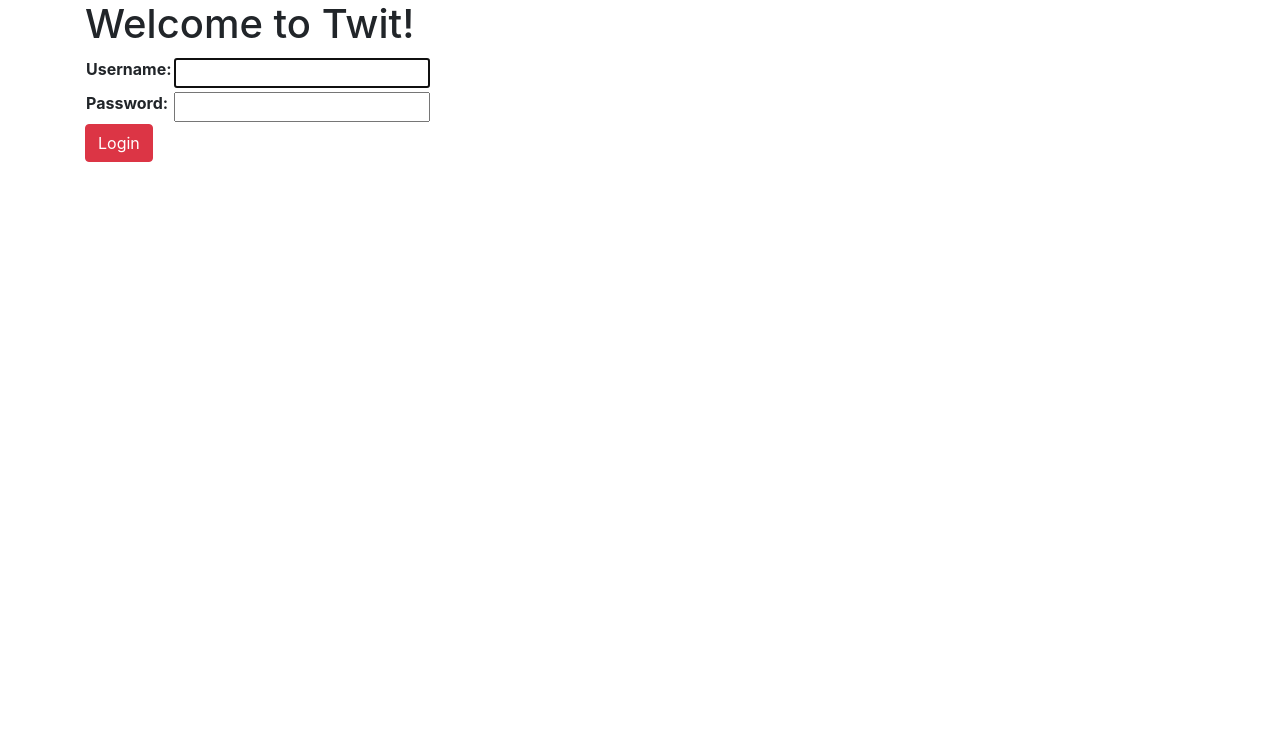
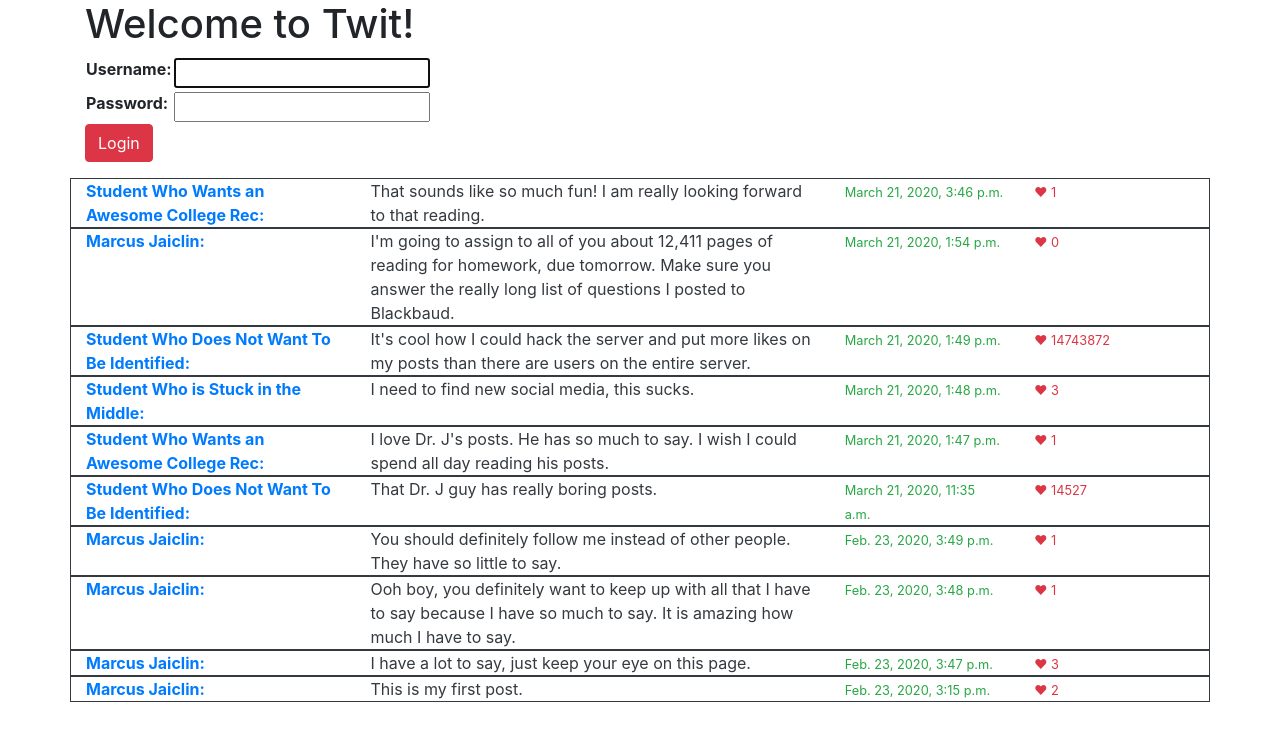
Before and after one commit to TBSDrJ/DjangoExample, a Django app: page / in a window 1280 px wide. Shown: the top 741 px of the page. Run offline with Django 3.2, Linux system fonts and the light colour scheme; data comes from the database, SQL or seed files in the repository; some libraries are stand-ins or nearby versions.

Commit message:
Add all posts to IndexView and index.html.

```diff
--- a/posts/templates/posts/index.html
+++ b/posts/templates/posts/index.html
@@ -66,17 +66,17 @@
 
       <!-- I decided to just dump all posts onto the screen here. -->
       <!-- This block repeats once for each post in the list. -->
-      <!-- {% for post in allPosts %} -->
+      {% for post in allPosts %}
 
         <!-- Each post gets its own row with a border in the Bootstrap grid. -->
-        <!-- <div class="row border border-dark"> -->
+        <div class="row border border-dark">
 
           <!-- I've tried to use a mostly consistent look for the posts across
-            the different views.  I keep the text colors the same and change
-            only the background color of the post so I can tell which view I'm in. -->
-          <!-- <div class="col-3 text-primary">
+            the different views, but I'm changing some colors so I can tell
+            which view I'm in. -->
+          <div class="col-3 text-primary">
             <strong>
-              {{ post.firstName }} {{ post.lastName }}:
+              {{ post.userPosted.first_name }} {{ post.userPosted.last_name }}:
             </strong>
           </div>
           <div class="col-5 text-dark">
@@ -85,14 +85,15 @@
           <div class="col-2 text-success">
             <small>{{ post.pubDate }}</small>
           </div>
-          <div class="col-2 text-danger"> -->
-            <!-- The heart here is a Unicode character.  I tried to embed it using
-              the Hex code, but it didn't work for some reason, but Atom took the
-              character no problem on a copy-and-paste from unicode-table.com -->
-            <!-- <small>❤ {{ post.likes }}</small>
+          <div class="col-2 text-danger">
+            <!-- The heart here is a Unicode character.  I tried to embed it
+            using the Hex code, but it didn't work for some reason, but Atom
+            took the character no problem on a copy-and-paste from
+            unicode-table.com -->
+            <small>❤ {{ post.likes }}</small>
           </div>
         </div>
-      {% endfor %}  -->
+      {% endfor %}
     </div>
   </body>
 </html>
--- a/posts/views.py
+++ b/posts/views.py
@@ -12,11 +12,13 @@ from django.contrib.auth import authenticate, login, logout
 from django.contrib.auth.forms import AuthenticationForm
 
 class IndexView(View):
+    allPosts = Post.objects.order_by("-pubDate")
 
     def get(self, request):
         form = AuthenticationForm()
         context = {
             'form': form,
+            'allPosts': self.allPosts,
         }
         return render(request, 'posts/index.html', context)
     def post(self, request):
@@ -29,6 +31,7 @@ class IndexView(View):
                 login(request, user = user)
         context = {
             'form': form,
+            'allPosts': self.allPosts,
         }
         return render(request, 'posts/index.html', context)
 
```
